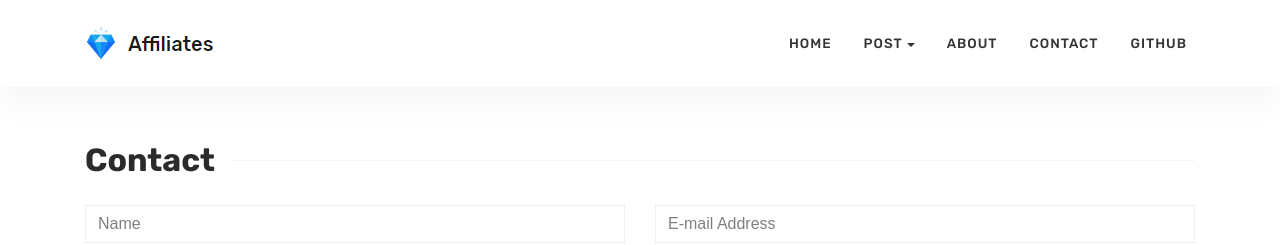
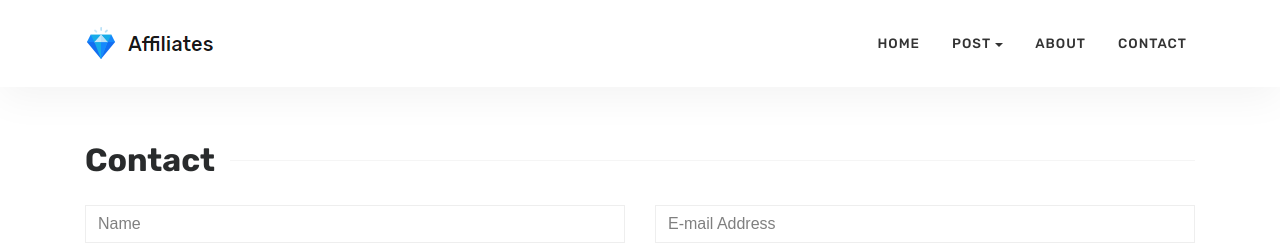
Before and after one commit to 300zxProject/300zxProject.github.io, a Jekyll site: the page built from contact.html, in a window 1280 px wide. Shown: the top 245 px of the page. Built offline with Jekyll 4.4.1, drawn with Linux system fonts in a browser that asks for light colours.

Commit message:
Remove github link

```diff
--- a/_layouts/default.html
+++ b/_layouts/default.html
@@ -74,10 +74,6 @@
 
                 <li class="nav-item">
                     <a class="nav-link" href="{{ site.baseurl }}/contact">Contact</a>
-                </li>
-
-                 <li class="nav-item">
-                    <a target="_blank" class="nav-link" href="https://github.com/wowthemesnet/affiliates-jekyll-theme">Github</a>
                 </li>
 
             </ul>
```
